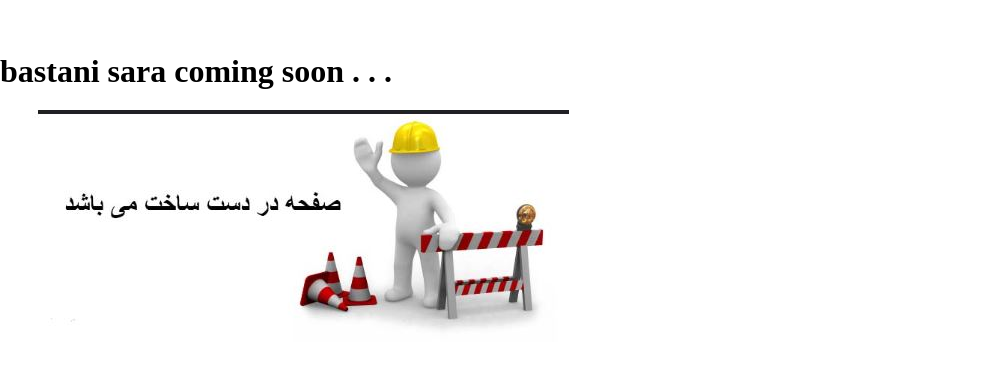
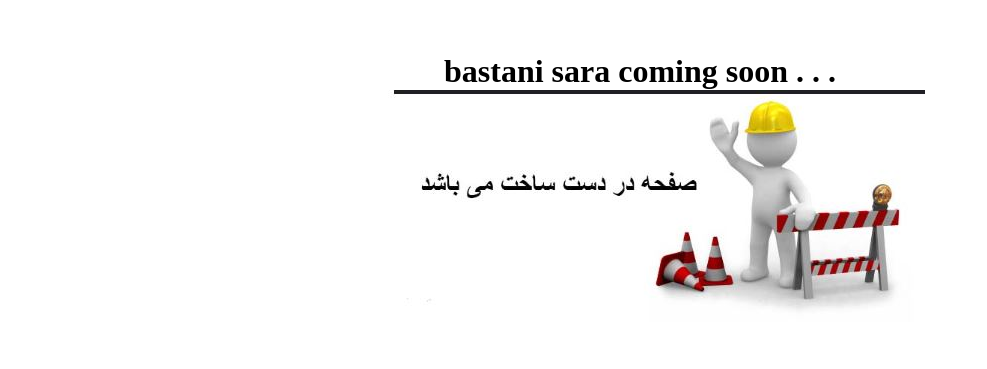
Before and after one commit to bastaniesara/bastaniesara.github.io, a plain HTML site: page index.html in a window 1280 px wide. Shown: the part 205-574 px from the top of the page, without its empty margins (0-987 px from the left). Drawn offline with Linux system fonts and the light colour scheme.

Commit message:
index.html

```diff
--- a/index.html
+++ b/index.html
@@ -7,7 +7,7 @@
     <style>
         body {
             display: flex;
-            align-items: flex-start;
+            align-items: center;
             justify-content: center;
             height: 100vh;
             margin: 0;
@@ -15,7 +15,7 @@
         }
         h1 {
             text-align: center;
-            margin-bottom: 20px;
+            margin: 0;
         }
         img {
             max-width: 100%;
```
